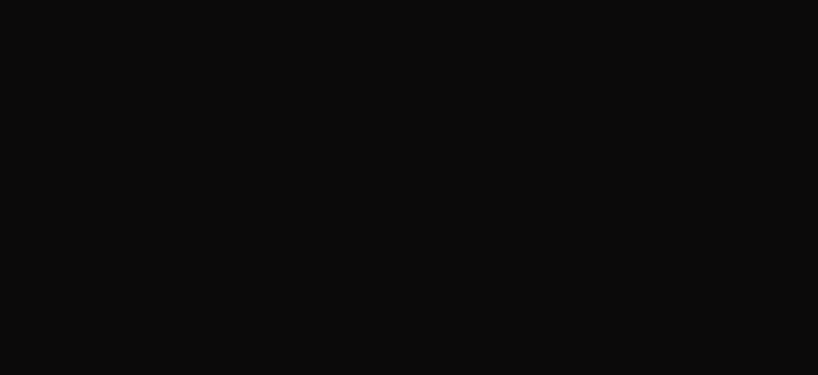
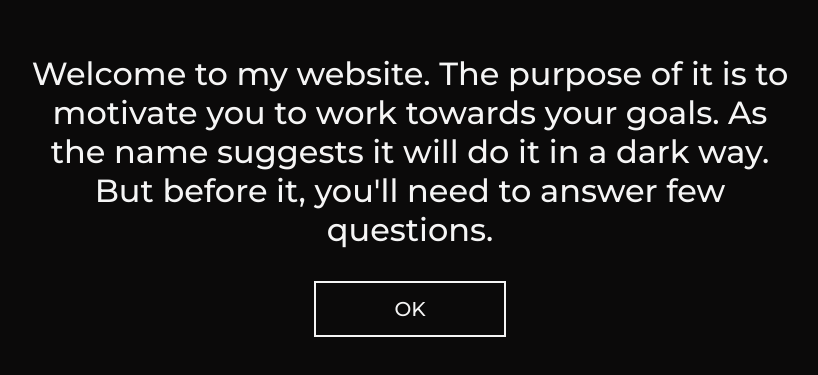
Before and after one commit to krystiano13/dark-motivation, a React (Create React App) app: page /info in a window 1280 px wide. Shown: the part 205-580 px from the top of the page, without its empty margins (230-1048 px from the left). Built offline with nearby package versions, Linux system fonts and the light colour scheme.

Commit message:
create structure for info view

```diff
--- /dev/null
+++ b/src/components/Info/InfoText.ts
@@ -0,0 +1,11 @@
+import styled from 'styled-components';
+
+export const InfoText = styled.h2`
+  text-align: center;
+  margin : 0;
+  width : 100%;
+  max-width: 100%;
+  font-size : 2rem;
+  font-weight: 500;
+  margin-bottom: 2rem;
+`;
--- /dev/null
+++ b/src/components/Info/InfoWrap.ts
@@ -0,0 +1,17 @@
+import styled from 'styled-components';
+
+export const InfoWrap = styled.div`
+  width : 60%;
+  height : 50%;
+  max-width : 60%;
+
+  display : flex;
+  flex-direction: column;
+  justify-content: center;
+  align-items: center;
+
+  @media screen and (max-width: 992px) {
+    width : 85%;
+    max-width: 85%;
+  }
+`;
--- a/src/views/Info.tsx
+++ b/src/views/Info.tsx
@@ -1,7 +1,17 @@
+import {InfoWrap} from "../components/Info/InfoWrap";
+import {HomeButton} from "../components/Home/HomeButton";
+import {InfoText} from "../components/Info/InfoText";
 const Info = () => {
     return (
-        <div></div>
-    )
+        <InfoWrap>
+            <InfoText>
+                Welcome to my website. The purpose of it is to motivate you to
+                work towards your goals. As the name suggests it will do it in
+                a dark way. But before it, you'll need to answer few questions.
+            </InfoText>
+            <HomeButton>OK</HomeButton>
+        </InfoWrap>
+    );
 }
 
 export { Info };
```
